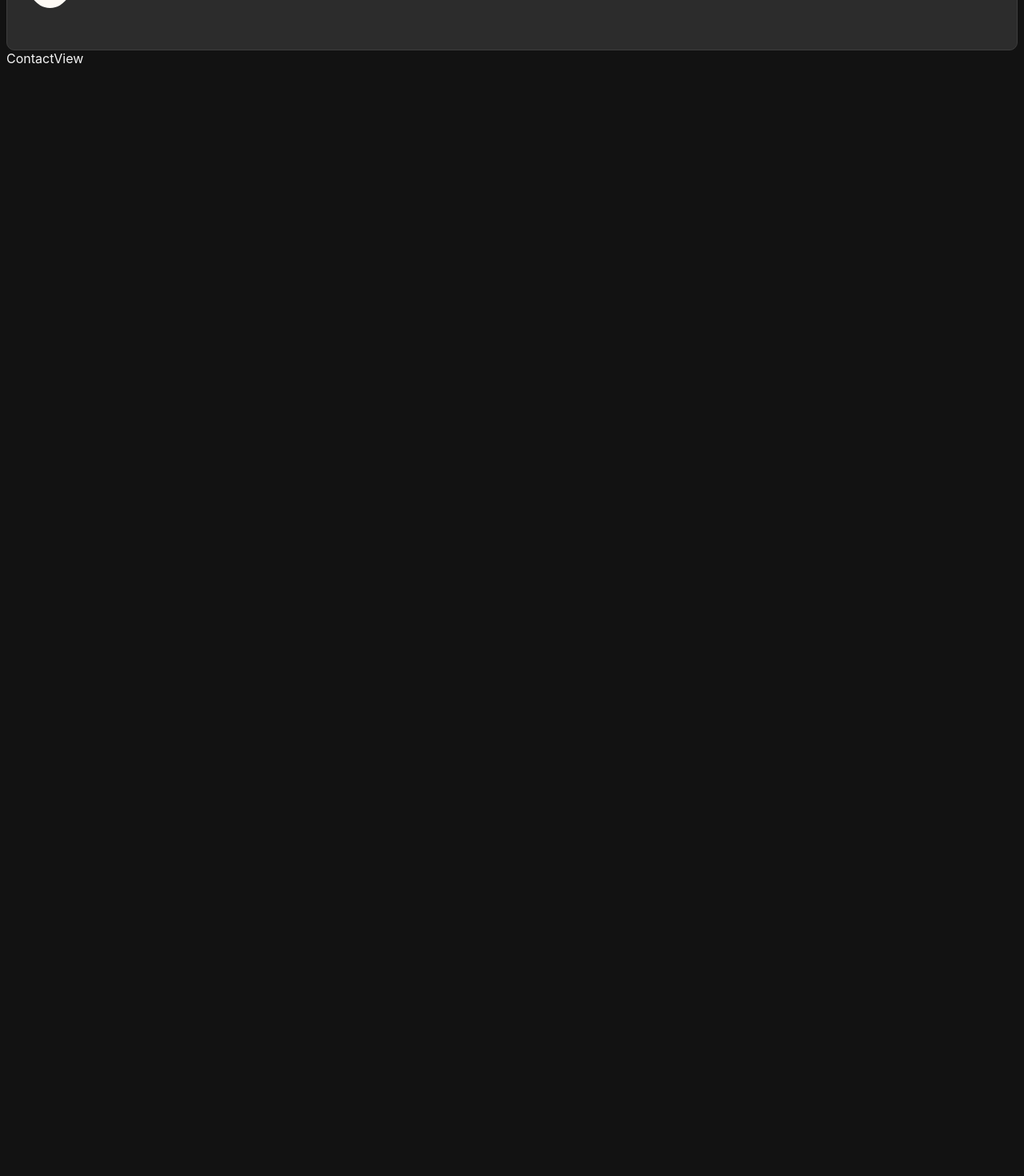
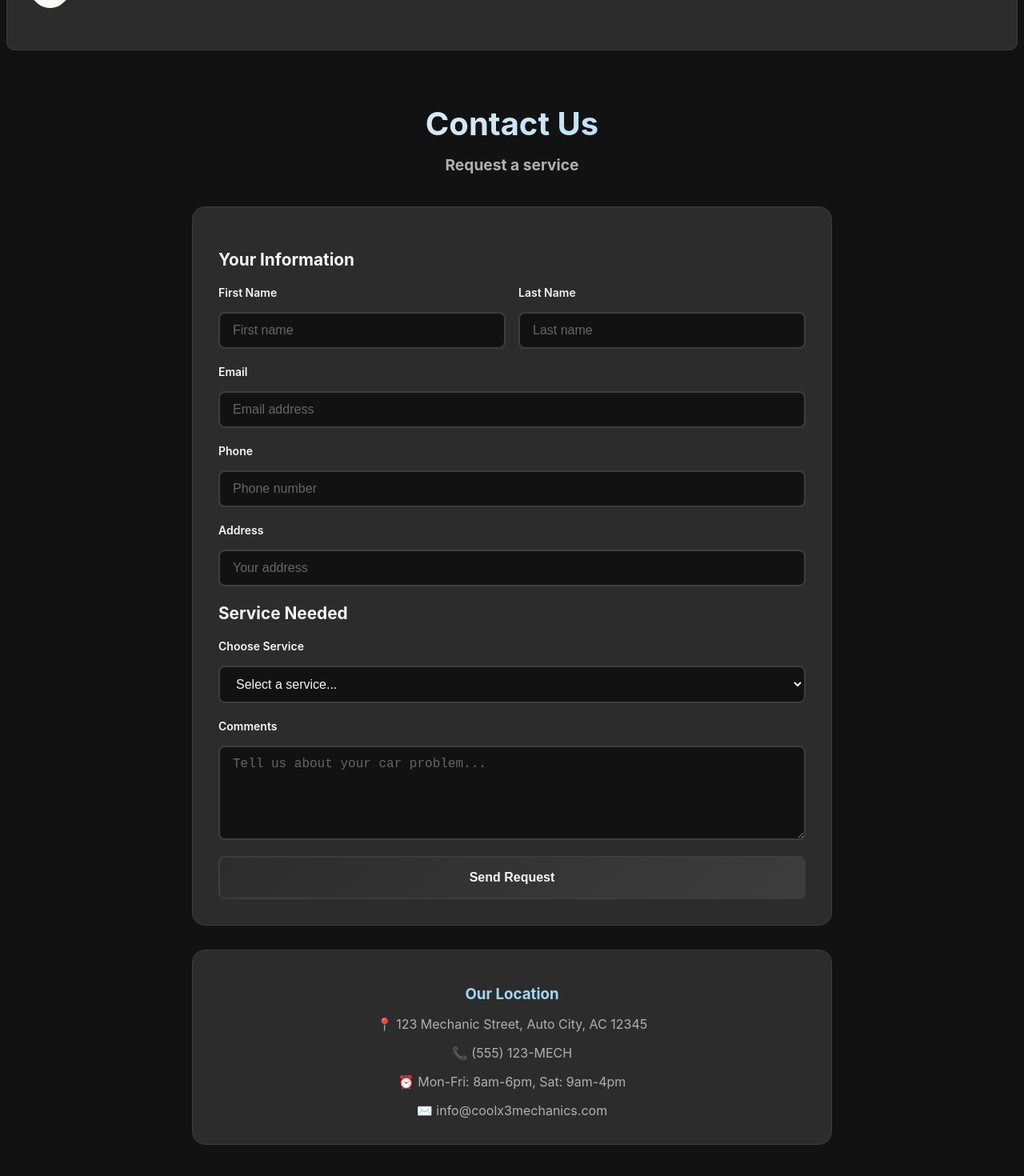
Before and after one commit to RobertGleim/mech_shop_react, a React (Vite) app: page /Contact in a window 1280 px wide. Shown: the part 150-1620 px from the top of the page at 80% size. Before the commit the page ends 816 px from the top, so only its background shows below. Built offline with nearby package versions, Linux system fonts and the light colour scheme.

Commit message:
contact view

```diff
--- a/src/views/ContactView.css
+++ b/src/views/ContactView.css
@@ -0,0 +1,144 @@
+.contact-container {
+  min-height: 100vh;
+  background-color: #121212;
+  color: #F5F5F5;
+  padding: 40px 20px;
+}
+
+.contact-wrapper {
+  max-width: 800px;
+  margin: 0 auto;
+  text-align: center;
+}
+
+.contact-wrapper h1 {
+  font-size: 2.5rem;
+  margin-bottom: 12px;
+  background: linear-gradient(135deg, #F5F5F5 0%, #a0d8f8 100%);
+  -webkit-background-clip: text;
+  background-clip: text;
+  -webkit-text-fill-color: transparent;
+}
+
+.contact-wrapper h2 {
+  font-size: 1.2rem;
+  color: #B0B0B0;
+  margin-bottom: 40px;
+}
+
+.contact-form-card {
+  background-color: #2C2C2C;
+  border-radius: 16px;
+  padding: 32px;
+  border: 1px solid #3D3D3D;
+  margin-bottom: 30px;
+  text-align: left;
+}
+
+.contact-form-card h3 {
+  color: #F5F5F5;
+  margin-bottom: 20px;
+  font-size: 1.3rem;
+}
+
+.form-row {
+  display: grid;
+  grid-template-columns: 1fr 1fr;
+  gap: 16px;
+}
+
+.form-group {
+  margin-bottom: 20px;
+}
+
+.form-group label {
+  display: block;
+  margin-bottom: 8px;
+  font-weight: 600;
+  color: #F5F5F5;
+}
+
+.form-group input,
+.form-group select,
+.form-group textarea {
+  width: 100%;
+  padding: 12px 16px;
+  border: 2px solid #3D3D3D;
+  border-radius: 8px;
+  background-color: #121212;
+  color: #F5F5F5;
+  font-size: 16px;
+}
+
+.form-group input:focus,
+.form-group select:focus,
+.form-group textarea:focus {
+  border-color: #a0d8f8;
+  outline: none;
+}
+
+.form-group input::placeholder,
+.form-group textarea::placeholder {
+  color: #666666;
+}
+
+button {
+  width: 100%;
+  padding: 16px;
+  background: linear-gradient(135deg, #2C2C2C 0%, #3D3D3D 100%);
+  color: #F5F5F5;
+  border: 2px solid #3D3D3D;
+  border-radius: 8px;
+  font-size: 16px;
+  font-weight: 600;
+  cursor: pointer;
+}
+
+button:hover {
+  border-color: #a0d8f8;
+}
+
+button:disabled {
+  opacity: 0.6;
+  cursor: not-allowed;
+}
+
+.success-message {
+  background-color: rgba(34, 197, 94, 0.1);
+  color: #86efac;
+  border: 1px solid rgba(34, 197, 94, 0.3);
+  padding: 12px 16px;
+  border-radius: 8px;
+  margin-bottom: 20px;
+}
+
+.contact-info {
+  background-color: #2C2C2C;
+  border-radius: 16px;
+  padding: 24px;
+  border: 1px solid #3D3D3D;
+}
+
+.contact-info h3 {
+  color: #a0d8f8;
+  margin-bottom: 16px;
+}
+
+.contact-info p {
+  color: #B0B0B0;
+  margin-bottom: 8px;
+}
+
+@media (max-width: 768px) {
+  .form-row {
+    grid-template-columns: 1fr;
+  }
+
+  .contact-container {
+    padding: 20px 15px;
+  }
+
+  .contact-form-card {
+    padding: 24px;
+  }
+}
--- a/src/views/ContactView.jsx
+++ b/src/views/ContactView.jsx
@@ -1,8 +1,156 @@
-import React from 'react'
+import React, { useState } from 'react'
+import './ContactView.css'
 
-const ContactView = () => {
+function ContactView() {
+  const [firstName, setFirstName] = useState('')
+  const [lastName, setLastName] = useState('')
+  const [email, setEmail] = useState('')
+  const [phone, setPhone] = useState('')
+  const [address, setAddress] = useState('')
+  const [service, setService] = useState('')
+  const [comments, setComments] = useState('')
+  const [loading, setLoading] = useState(false)
+  const [message, setMessage] = useState('')
+
+  const services = [
+    'Computer Diagnostics & Troubleshooting',
+    'Oil Change & Routine Maintenance',
+    'Engine & Transmission Repair',
+    'Brake Service & Wheel Alignment',
+    'Battery, Alternator & Electrical Systems',
+    'AC & Heating Service'
+  ]
+
+  function handleSubmit(e) {
+    e.preventDefault()
+    setLoading(true)
+    setMessage('')
+
+    // Simulate sending form
+    setTimeout(() => {
+      setMessage('Thank you! We will contact you soon.')
+      setFirstName('')
+      setLastName('')
+      setEmail('')
+      setPhone('')
+      setAddress('')
+      setService('')
+      setComments('')
+      setLoading(false)
+    }, 2000)
+  }
+
   return (
-    <div>ContactView</div>
+    <div className="contact-container">
+      <div className="contact-wrapper">
+        <h1>Contact Us</h1>
+        <h2>Request a service</h2>
+
+        <div className="contact-form-card">
+          <form onSubmit={handleSubmit}>
+            {message && <div className="success-message">{message}</div>}
+
+            <h3>Your Information</h3>
+
+            <div className="form-row">
+              <div className="form-group">
+                <label>First Name</label>
+                <input
+                  type="text"
+                  value={firstName}
+                  onChange={e => setFirstName(e.target.value)}
+                  placeholder="First name"
+                  required
+                />
+              </div>
+              <div className="form-group">
+                <label>Last Name</label>
+                <input
+                  type="text"
+                  value={lastName}
+                  onChange={e => setLastName(e.target.value)}
+                  placeholder="Last name"
+                  required
+                />
+              </div>
+            </div>
+
+            <div className="form-group">
+              <label>Email</label>
+              <input
+                type="email"
+                value={email}
+                onChange={e => setEmail(e.target.value)}
+                placeholder="Email address"
+                required
+              />
+            </div>
+
+            <div className="form-group">
+              <label>Phone</label>
+              <input
+                type="text"
+                value={phone}
+                onChange={e => setPhone(e.target.value)}
+                placeholder="Phone number"
+                required
+              />
+            </div>
+
+            <div className="form-group">
+              <label>Address</label>
+              <input
+                type="text"
+                value={address}
+                onChange={e => setAddress(e.target.value)}
+                placeholder="Your address"
+                required
+              />
+            </div>
+
+            <h3>Service Needed</h3>
+
+            <div className="form-group">
+              <label>Choose Service</label>
+              <select
+                value={service}
+                onChange={e => setService(e.target.value)}
+                required
+              >
+                <option value="">Select a service...</option>
+                {services.map((serviceName, index) => (
+                  <option key={index} value={serviceName}>
+                    {serviceName}
+                  </option>
+                ))}
+              </select>
+            </div>
+
+            <div className="form-group">
+              <label>Comments</label>
+              <textarea
+                value={comments}
+                onChange={e => setComments(e.target.value)}
+                placeholder="Tell us about your car problem..."
+                rows={5}
+              />
+            </div>
+
+            <button type="submit" disabled={loading}>
+              {loading ? 'Sending...' : 'Send Request'}
+            </button>
+          </form>
+        </div>
+
+        <div className="contact-info">
+          <h3>Our Location</h3>
+          <p>📍 123 Mechanic Street, Auto City, AC 12345</p>
+          <p>📞 (555) 123-MECH</p>
+          <p>⏰ Mon-Fri: 8am-6pm, Sat: 9am-4pm</p>
+          <p>✉️ info@coolx3mechanics.com</p>
+        </div>
+      </div>
+    </div>
   )
 }
 
```
